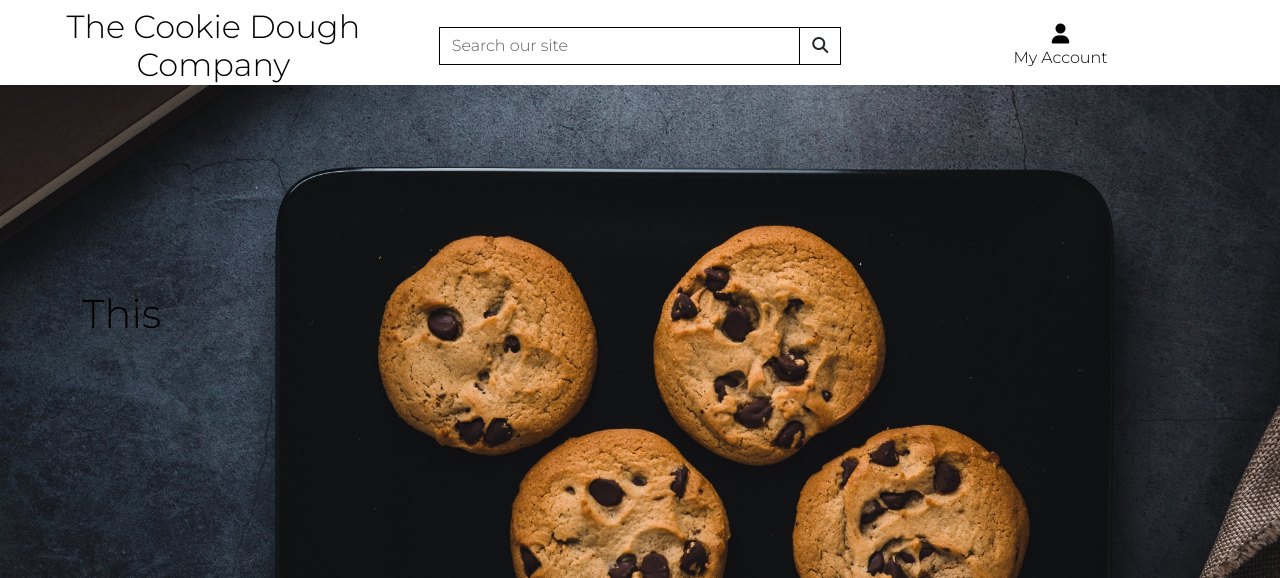
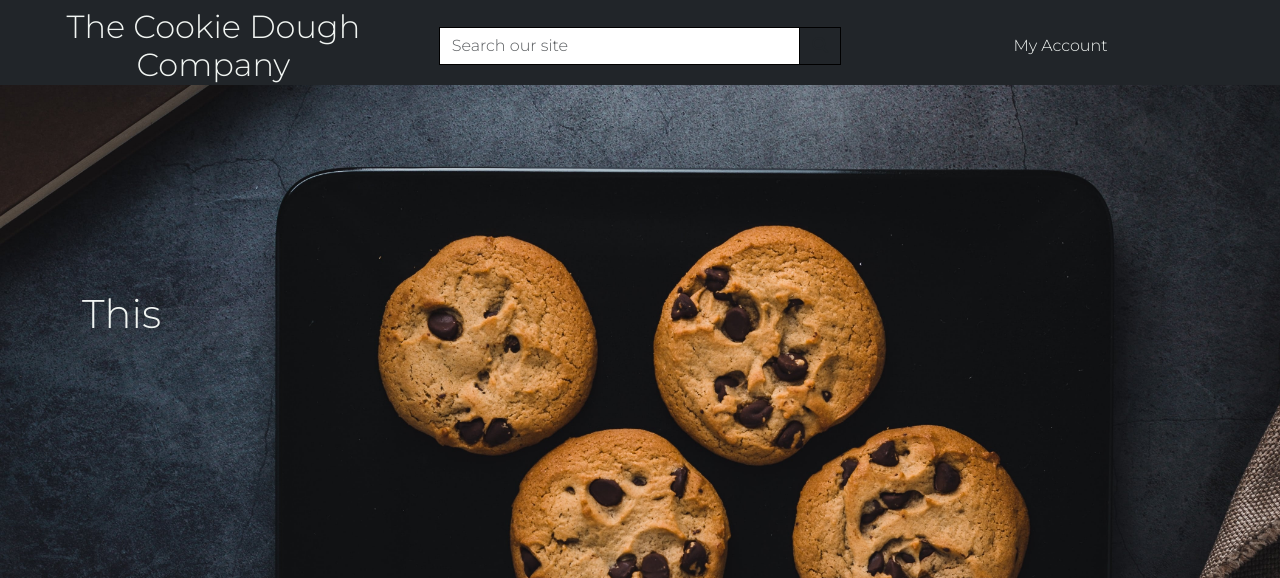
Before and after one commit to LanaCreegan/The-Cookie-Dough-Company-PP5, a Django app: page / in a window 1280 px wide. Shown: the top 578 px of the page. Run offline with Django 3.2, Linux system fonts and the light colour scheme; some libraries are stand-ins or nearby versions.

Commit message:
Update styling for header

```diff
--- a/home/templates/home/index.html
+++ b/home/templates/home/index.html
@@ -15,7 +15,7 @@
 <div class="container h-100">
     <div class="row h-100">
         <div class="col-7 col-md-6 my-auto">
-            <h1 class="text-black">This</h1>
+            <h1 class="content">This</h1>
         </div>
     </div>
 </div>
--- a/static/css/base.css
+++ b/static/css/base.css
@@ -12,3 +12,16 @@ body {
     color: #011C27;
     font-family: 'Montserrat';
 }
+
+#logo, .content {
+    color: #F1F5F2;
+}
+
+
+.dropdown-item {
+    color: #F1F5F2;
+}
+
+p {
+    color: #F1F5F2;
+}
--- a/templates/base.html
+++ b/templates/base.html
@@ -28,10 +28,10 @@
 
   <body>
     <header class="container-fluid fixed-top">
-      <div id='topnav' class="row bg-white pt-lg-2 d-none d-lg-flex">
+      <div id='topnav' class="row bg-dark pt-lg-2 d-none d-lg-flex">
         <div class="col-12 col-lg-4 my-auto py-1 py-lg-0 text-center text-lg-left">
           <a href="{% url 'home' %}" class="nav-link main-logo-link">
-            <h2 class="logo-font text-black my-0">The Cookie Dough Company</h2>
+            <h2 id="logo" class="my-0">The Cookie Dough Company</h2>
           </a>
         </div>
         <div class="col-12 col-lg-4 my-auto py-1 py-lg-0">
@@ -53,7 +53,6 @@
           <li class="list-inline-item dropdown">
             <a class="text-black nav-link" href="#" id="user-options" data-toggle="dropdown" aria-haspopup="true" aria-expanded="false">
               <div class="text-center">
-                  <div><i class="fas fa-user fa-lg"></i></div>
                   <p class="my-0">My Account</p>
               </div>
           </a>
```
